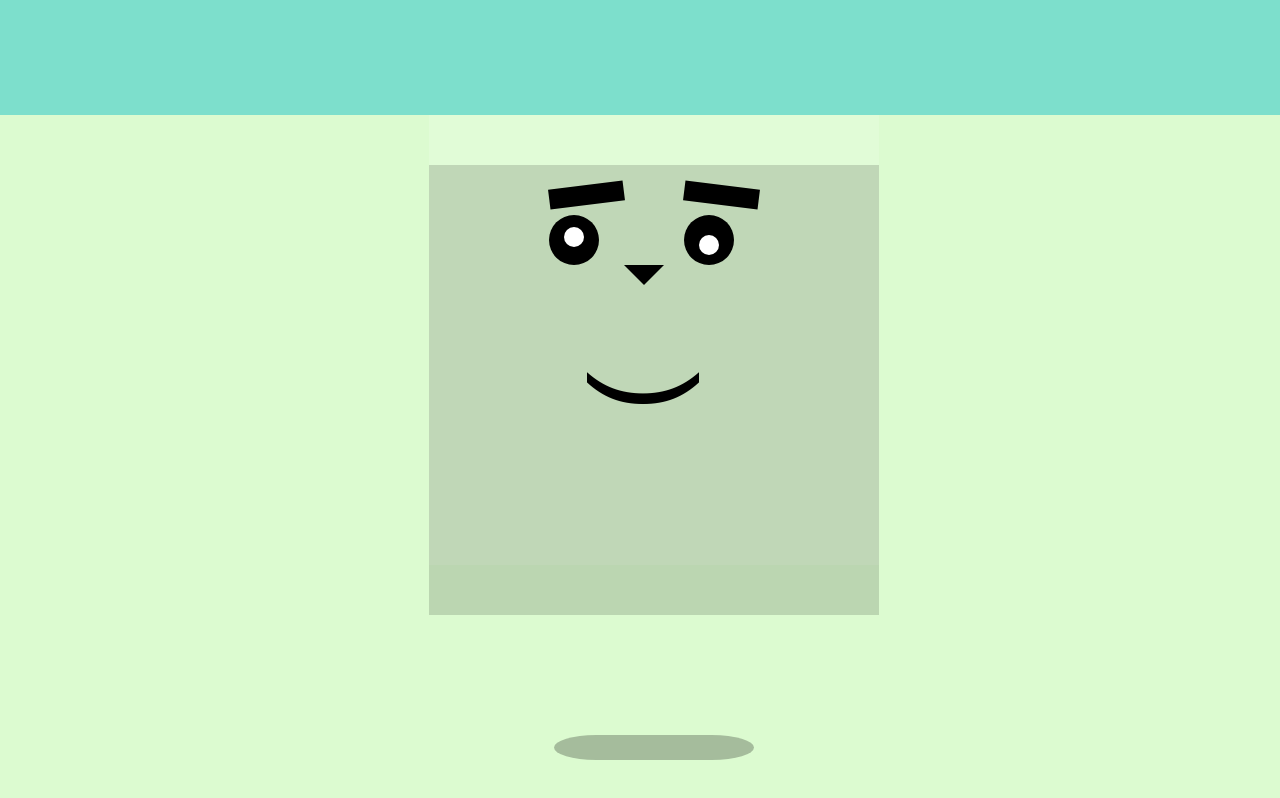
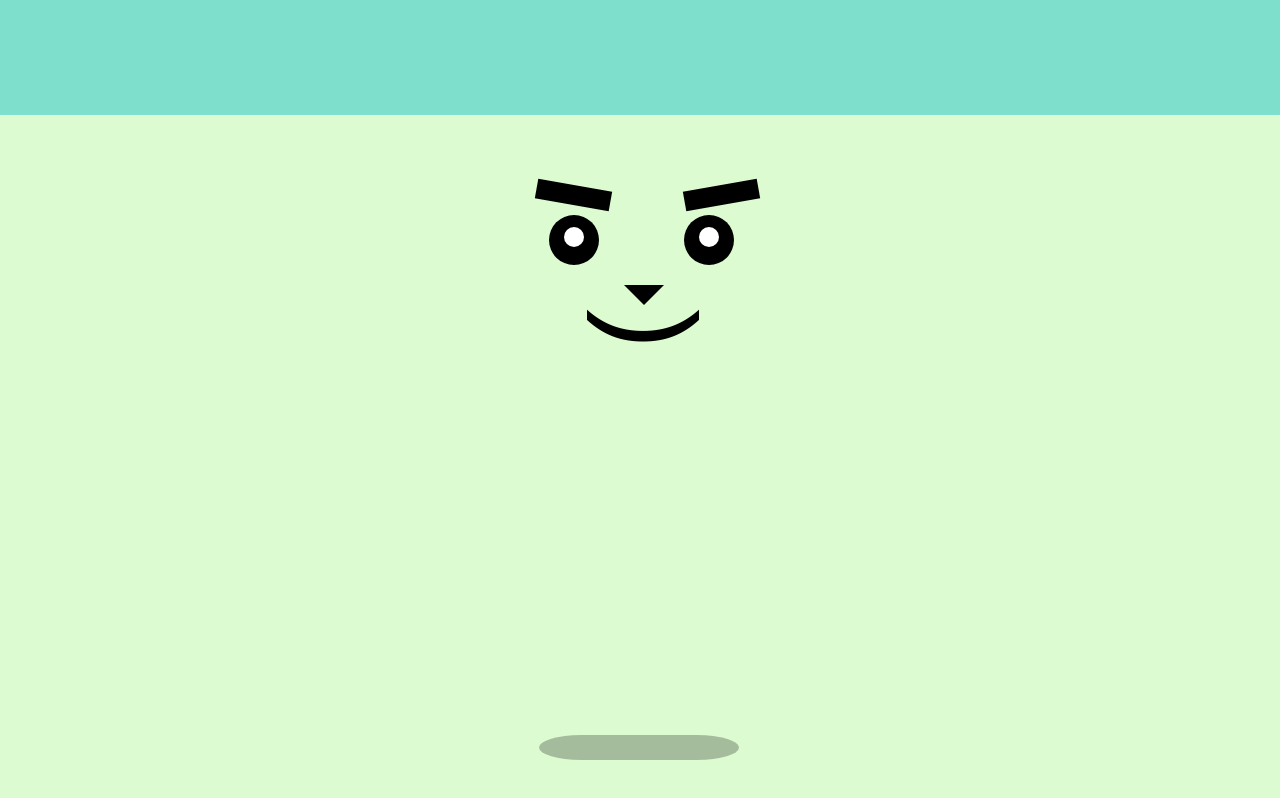
Before and after one commit to v4/tnw-2016, a plain HTML site: page app/index.html in a window 1280 px wide. Drawn offline with Linux system fonts and the light colour scheme; a web font is replaced by a local one.

Commit message:
working on brow expression classes.;

```diff
--- a/app/css/face.css
+++ b/app/css/face.css
@@ -54,7 +54,7 @@
   -moz-animation:    FACE-ANIM-HOVER-LEFT-RIGHT 7s infinite; /* Fx 5+ */
   -o-animation:      FACE-ANIM-HOVER-LEFT-RIGHT 7s infinite; /* Opera 12+ */
   animation:         FACE-ANIM-HOVER-LEFT-RIGHT 7s infinite; /* IE 10+, Fx 29+ */
-  background: rgba(255, 255, 255, 0.15);
+  // background: rgba(255, 255, 255, 0.15);
 }
 
 .face {
@@ -68,11 +68,11 @@
   -moz-animation:    FACE-ANIM-HOVER-UP-AND-DOWN 11s infinite; /* Fx 5+ */
   -o-animation:      FACE-ANIM-HOVER-UP-AND-DOWN 11s infinite; /* Opera 12+ */
   animation:         FACE-ANIM-HOVER-UP-AND-DOWN 11s infinite; /* IE 10+, Fx 29+ */
-  background: rgba(0, 0, 0, 0.15);
+  // background: rgba(0, 0, 0, 0.15);
 }
 
 .face-shadow {
-  margin-left: 125px;
+  margin-left: 110px;
   background: rgba(0, 0, 0, 0.25);
   position: fixed;
   bottom: 5%;
@@ -86,8 +86,26 @@
 .face-item {
   margin: 0 auto;
   background: #000;
+  /*
   width: 5px;
   height: 5px;
+  */
+}
+
+.face-brows {
+
+}
+
+.face-brows.face-angry > .brow-left {
+  -ms-transform: rotate(10deg);
+  -webkit-transform: rotate(10deg);
+  transform: rotate(10deg);
+}
+
+.face-brows.face-angry > .brow-right {
+  -ms-transform: rotate(-10deg);
+  -webkit-transform: rotate(-10deg);
+  transform: rotate(-10deg);
 }
 
 .brow {
@@ -99,7 +117,7 @@
 }
 
 .brow-left {
-  left: calc(225px - 75px - 30px);
+  left: calc(225px - 88px - 30px);
   -ms-transform: rotate(-7deg);
   -webkit-transform: rotate(-7deg);
   transform: rotate(-7deg);
@@ -147,7 +165,7 @@
 
 .nose {
   position: relative;
-  top: 100px;
+  top: 120px;
   right: 10px;
   width: 0 !important;
   height: 0 !important;
@@ -161,6 +179,8 @@
   text-align: center;
   font-size: 100px;
   font-family: Chango, sans-serif;
+  padding: 0;
+  margin: 0;
   -ms-transform: rotate(90deg);
   -webkit-transform: rotate(90deg);
   transform: rotate(90deg);
@@ -169,16 +189,10 @@
 }
 
 .mouth {
-  // text-align: center;
-  // position: relative;
-  // width: auto;
-  // height: auto;
-  // display: block;
-  // top: 125px;
-  // margin: 0;
-  // padding: 0;
+  text-align: center;
+  top: 75px;
   color: black;
-  // position: relative;
+  position: relative;
   background: transparent;
   text-align: center;
 }
--- a/app/index.html
+++ b/app/index.html
@@ -18,8 +18,10 @@
       <div class="face-holder">
         <div class="face">
 
-          <div class="face-item brow brow-left"></div>
-          <div class="face-item brow brow-right"></div>
+          <div class="face-brows face-angry">
+            <div class="face-item brow brow-left"></div>
+            <div class="face-item brow brow-right"></div>
+          </div>
 
           <div class="face-item eye eye-left">
             <div class="face-item eye-inner eye-middle">
@@ -28,7 +30,7 @@
           </div>
 
           <div class="face-item eye eye-right">
-            <div class="face-item eye-inner eye-bottom">
+            <div class="face-item eye-inner eye-middle">
 
             </div>
           </div>
```
Also changed, not shown: app/css/shapes.css (+0 -9 lines).
